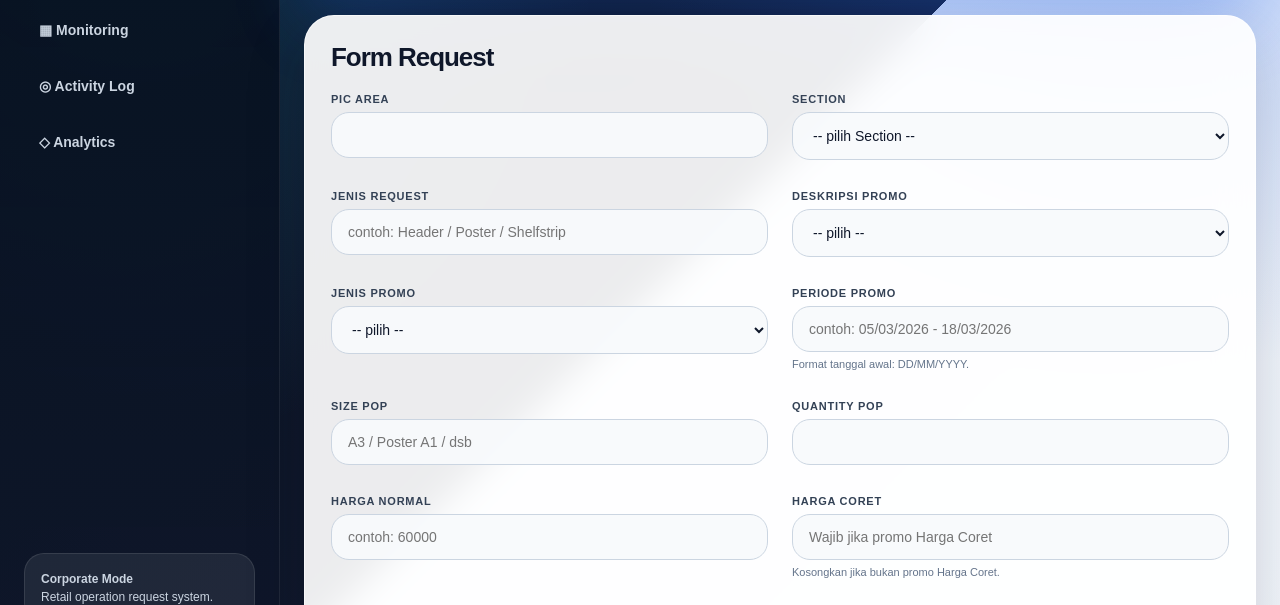
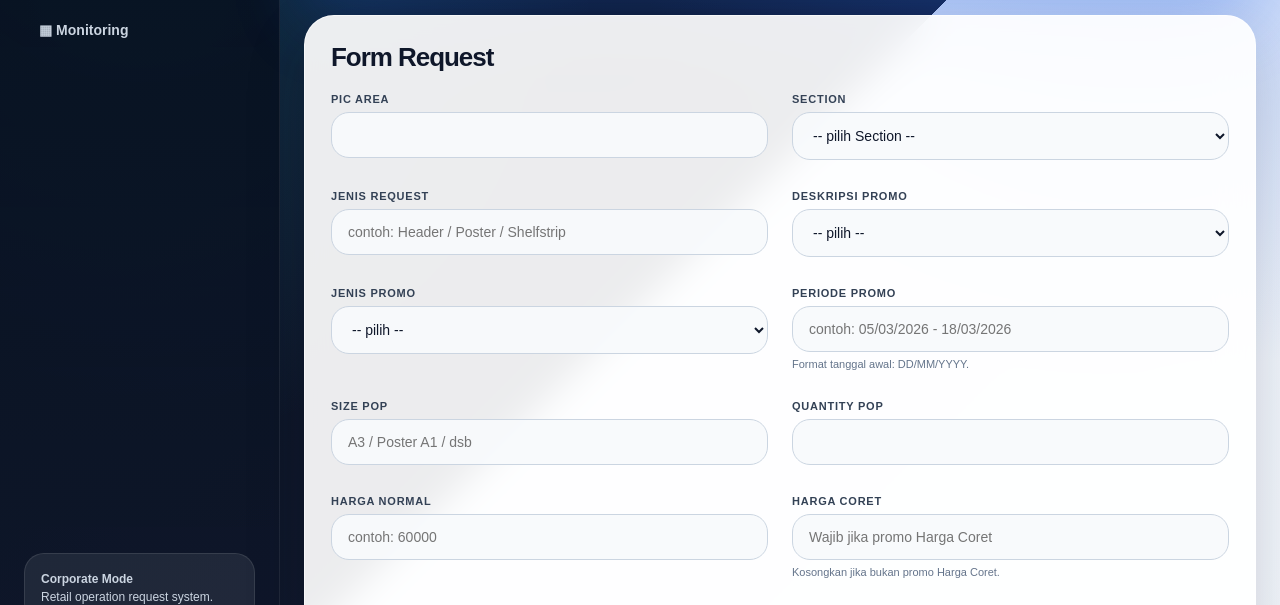
Before and after one commit to FiNH99/Vmd-job-task, a plain HTML site: page index.html in a window 1280 px wide. Shown: the part 153-758 px from the top of the page. Drawn offline with Linux system fonts and the light colour scheme.

Commit message:
Update index.html

```diff
--- a/index.html
+++ b/index.html
@@ -20,11 +20,9 @@
     </div>
 
     <nav class="nav-menu">
-      <a class="nav-link active" href="index.html">＋ New Request</a>
-      <a class="nav-link" href="monitoring.html">▦ Monitoring</a>
-      <a class="nav-link" href="monitoring.html">◎ Activity Log</a>
-      <a class="nav-link" href="#">◇ Analytics</a>
-    </nav>
+  <a class="nav-link active" href="index.html">＋ New Request</a>
+  <a class="nav-link" href="monitoring.html">▦ Monitoring</a>
+</nav>
 
     <div class="sidebar-footer">
       <strong>Corporate Mode</strong><br>
```
